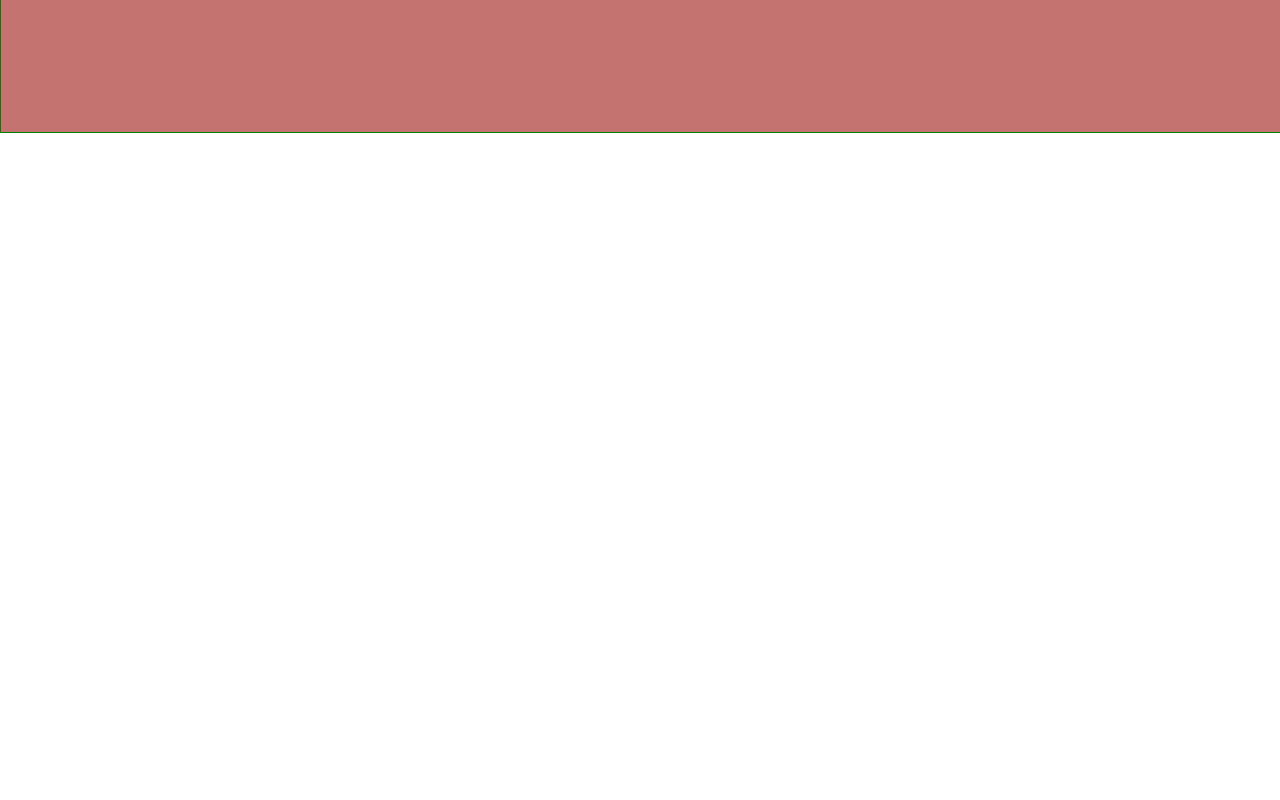
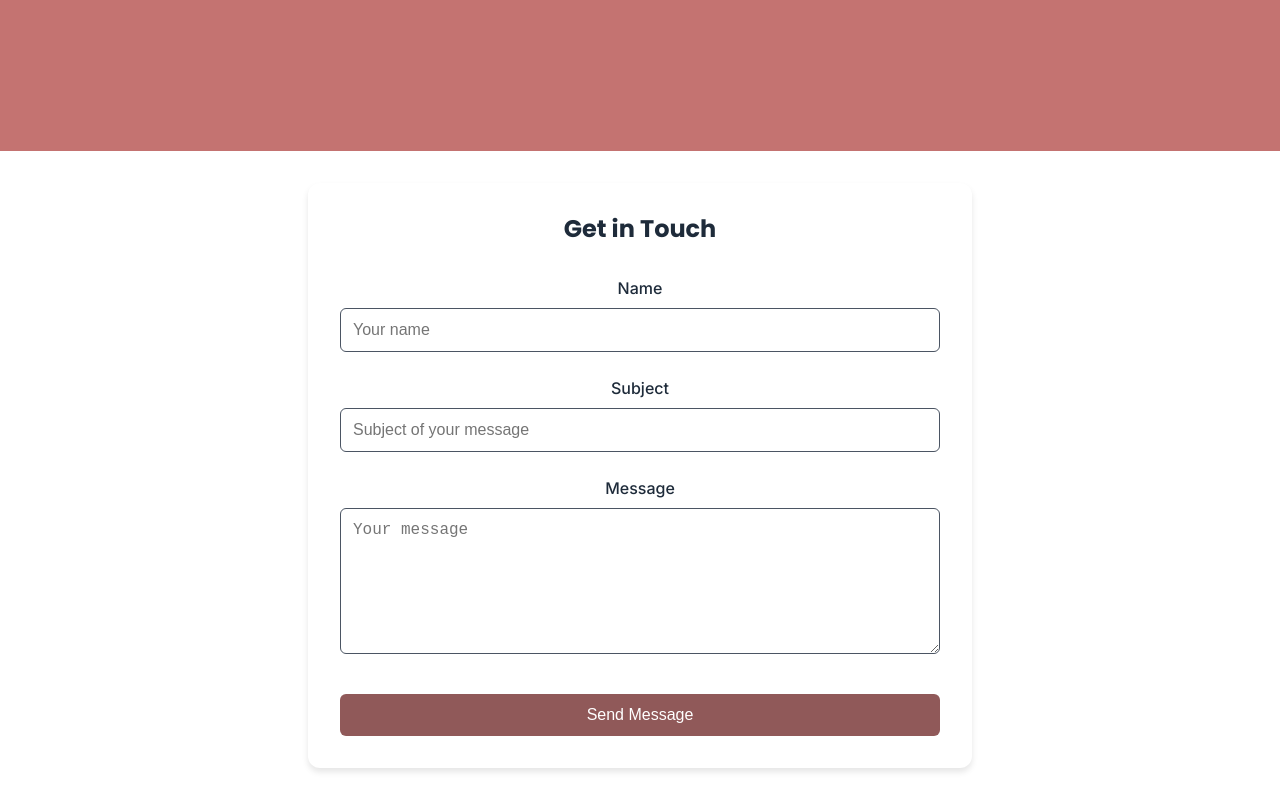
Before and after one commit to MichelleW/michellew.github.io, a React (Create React App) app: page / in a window 1280 px wide. Shown: the part 2185-2985 px from the top of the page. Before the commit the page ends 2318 px from the top, so only its background shows below. Built offline with nearby package versions, Linux system fonts and the light colour scheme.

Commit message:
add <Contact/>

```diff
--- a/public/index.html
+++ b/public/index.html
@@ -28,7 +28,7 @@
       work correctly both with client-side routing and a non-root public URL.
       Learn how to configure a non-root public URL by running `npm run build`.
     -->
-  <title>Michrelle Wu - UX Engineer</title>
+  <title>Michelle Wu - UX Engineer</title>
 </head>
 
 <body>
--- a/src/playful-precision/Blog/Blog.css
+++ b/src/playful-precision/Blog/Blog.css
@@ -1,6 +1,6 @@
 .blog-container {
     width: 100%;
-    min-height: 85vh;
+    height: 700px;
     padding: 4rem 2rem;
     background-color: var(--color-soft-rose);
 }
--- /dev/null
+++ b/src/playful-precision/Contact/Contact.css
@@ -0,0 +1,94 @@
+.contact-container {
+    max-width: 600px;
+    margin: 2rem auto;
+    padding: 2rem;
+    background-color: #fff;
+    border-radius: 12px;
+    box-shadow: 0 4px 6px rgba(0, 0, 0, 0.1);
+}
+
+.contact-container h2 {
+    color: var(--color-dark-navy-blue);
+    margin-bottom: 2rem;
+    text-align: center;
+    font-family: var(--font-heading);
+}
+
+.contact-form {
+    display: flex;
+    flex-direction: column;
+    gap: 1.5rem;
+}
+
+.form-group {
+    display: flex;
+    flex-direction: column;
+    gap: 0.5rem;
+}
+
+.form-group label {
+    color: var(--color-dark-navy-blue);
+    font-weight: var(--fw-medium);
+    font-size: var(--fs-base);
+}
+
+.form-group input,
+.form-group textarea {
+    padding: 0.75rem;
+    border: 1px solid var(--color-medium-gray);
+    border-radius: 6px;
+    font-size: var(--fs-base);
+    transition: border-color 0.3s ease;
+}
+
+.form-group input:focus,
+.form-group textarea:focus {
+    outline: none;
+    border-color: var(--color-burgundy);
+}
+
+.form-group textarea {
+    resize: vertical;
+    min-height: 120px;
+}
+
+.submit-button {
+    background-color: var(--color-burgundy);
+    color: white;
+    padding: 0.75rem 1.5rem;
+    border: none;
+    border-radius: 6px;
+    font-size: var(--fs-base);
+    font-weight: var(--fw-medium);
+    cursor: pointer;
+    transition: background-color 0.3s ease;
+    margin-top: 1rem;
+}
+
+.submit-button:hover {
+    background-color: #600018;
+}
+
+/* Responsive Design */
+@media screen and (max-width: 768px) {
+    .contact-container {
+        margin: 1rem;
+        padding: 1.5rem;
+    }
+}
+
+@media screen and (max-width: 480px) {
+    .contact-container {
+        margin: 0.5rem;
+        padding: 1rem;
+    }
+
+    .form-group input,
+    .form-group textarea {
+        padding: 0.5rem;
+    }
+
+    .submit-button {
+        padding: 0.5rem 1rem;
+    }
+}
--- /dev/null
+++ b/src/playful-precision/Contact/Contact.jsx
@@ -0,0 +1,81 @@
+import React, { useState } from 'react';
+import './Contact.css';
+
+const Contact = () => {
+    const [formData, setFormData] = useState({
+        name: '',
+        subject: '',
+        message: ''
+    });
+
+    const handleChange = (e) => {
+        const { name, value } = e.target;
+        setFormData(prevState => ({
+            ...prevState,
+            [name]: value
+        }));
+    };
+
+    const handleSubmit = (e) => {
+        e.preventDefault();
+        const mailtoLink = `mailto:your-email@example.com?subject=${encodeURIComponent(formData.subject)}&body=${encodeURIComponent(`Name: ${formData.name}\n\nMessage: ${formData.message}`)}`;
+        window.location.href = mailtoLink;
+        setFormData({
+            name: '',
+            subject: '',
+            message: ''
+        });
+    };
+
+    return (
+        <div className="contact-container">
+            <h2>Get in Touch</h2>
+            <form onSubmit={handleSubmit} className="contact-form">
+                <div className="form-group">
+                    <label htmlFor="name">Name</label>
+                    <input
+                        type="text"
+                        id="name"
+                        name="name"
+                        value={formData.name}
+                        onChange={handleChange}
+                        required
+                        placeholder="Your name"
+                    />
+                </div>
+
+                <div className="form-group">
+                    <label htmlFor="subject">Subject</label>
+                    <input
+                        type="text"
+                        id="subject"
+                        name="subject"
+                        value={formData.subject}
+                        onChange={handleChange}
+                        required
+                        placeholder="Subject of your message"
+                    />
+                </div>
+
+                <div className="form-group">
+                    <label htmlFor="message">Message</label>
+                    <textarea
+                        id="message"
+                        name="message"
+                        value={formData.message}
+                        onChange={handleChange}
+                        required
+                        placeholder="Your message"
+                        rows="5"
+                    />
+                </div>
+
+                <button type="submit" className="submit-button">
+                    Send Message
+                </button>
+            </form>
+        </div>
+    );
+};
+
+export default Contact;
--- a/src/playful-precision/index.css
+++ b/src/playful-precision/index.css
@@ -1,7 +1,6 @@
 .playful-precision {
   width: 100%;
   height: 100%;
-  border: 1px solid green;
 }
 
 
--- a/src/playful-precision/index.jsx
+++ b/src/playful-precision/index.jsx
@@ -2,6 +2,7 @@ import Carousel from './Carousel';
 import Navbar from './Navbar/Navbar';
 import Hero from './Hero/Hero';
 import Blog from './Blog/Blog';
+import Contact from './Contact/Contact';
 import './index.css';
 
 function PlayfulPrecision() {
@@ -11,6 +12,7 @@ function PlayfulPrecision() {
       <Hero />
       <Carousel />
       <Blog />
+      <Contact />
     </div>
   );
 }
```
